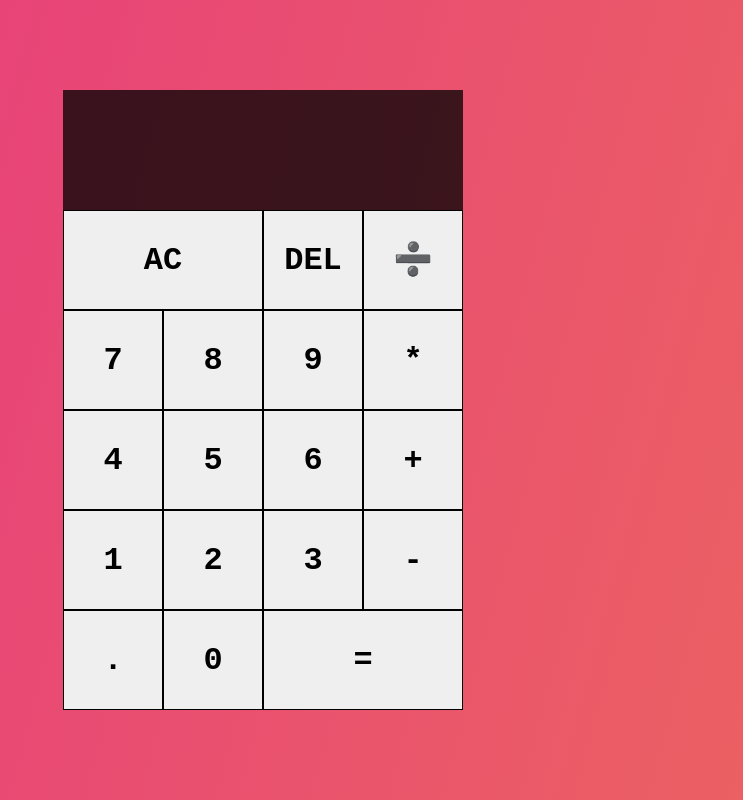
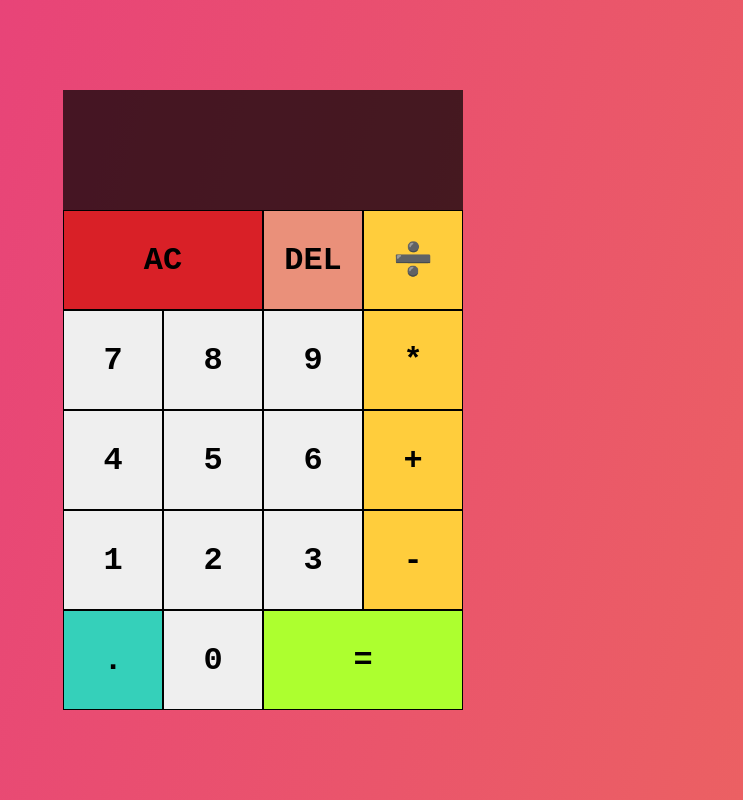
Before and after one commit to DejanDexa/Calculator, a plain HTML site: page index.html in a window 1280 px wide. Shown: the whole page, without its empty margins (377-1120 px from the left). Drawn offline with Linux system fonts and the light colour scheme.

Commit message:
Buttons styiling

```diff
--- a/index.html
+++ b/index.html
@@ -13,24 +13,24 @@
             <div display-previous-operand class="display-previous"></div>
             <div display-current-operand class="display-current"></div>
         </div>
-        <button btn-all-clear class="big-btn">AC</button>
-        <button btn-delete>DEL</button>
-        <button btn-operation>➗</button>
+        <button btn-all-clear class="allClear">AC</button>
+        <button btn-delete class="del">DEL</button>
+        <button btn-operation class="operation">➗</button>
         <button btn-number>7</button>
         <button btn-number>8</button>
         <button btn-number>9</button>
-        <button btn-operation>*</button>
+        <button btn-operation class="operation">*</button>
         <button btn-number>4</button>
         <button btn-number>5</button>
         <button btn-number>6</button>
-        <button btn-operation>+</button>
+        <button btn-operation class="operation">+</button>
         <button btn-number>1</button>
         <button btn-number>2</button>
         <button btn-number>3</button>
-        <button btn-operation>-</button>
-        <button btn-number>.</button>
+        <button btn-operation class="operation">-</button>
+        <button btn-number class="dot">.</button>
         <button btn-number>0</button>
-        <button btn-equals class="big-btn">=</button>
+        <button btn-equals class="equal">=</button>
     </div>
 </body>
 </html>
--- a/styles.css
+++ b/styles.css
@@ -43,16 +43,34 @@ body {
 }
 
 .calculator-grid > button:hover {
-    background-color: white;
+    background-color: #aacdbe;
 }
 
-.big-btn {
+.allClear {
     grid-column: span 2;
+    background-color: #d92027;
+}
+
+.del {
+    background-color: #ea907a;
+}
+
+.operation {
+    background-color: #ffcd3c;
+}
+
+.equal {
+    grid-column: span 2;
+    background-color: greenyellow;
+}
+
+.dot {
+    background-color: #35d0ba;
 }
 
 .output {
     grid-column: 1 / -1;
-    background-color: rgba(0, 0, 0, .75);
+    background-color: rgba(0, 0, 0, .70);
     display: flex;
     align-items: flex-end;
     justify-content: space-around;
```
